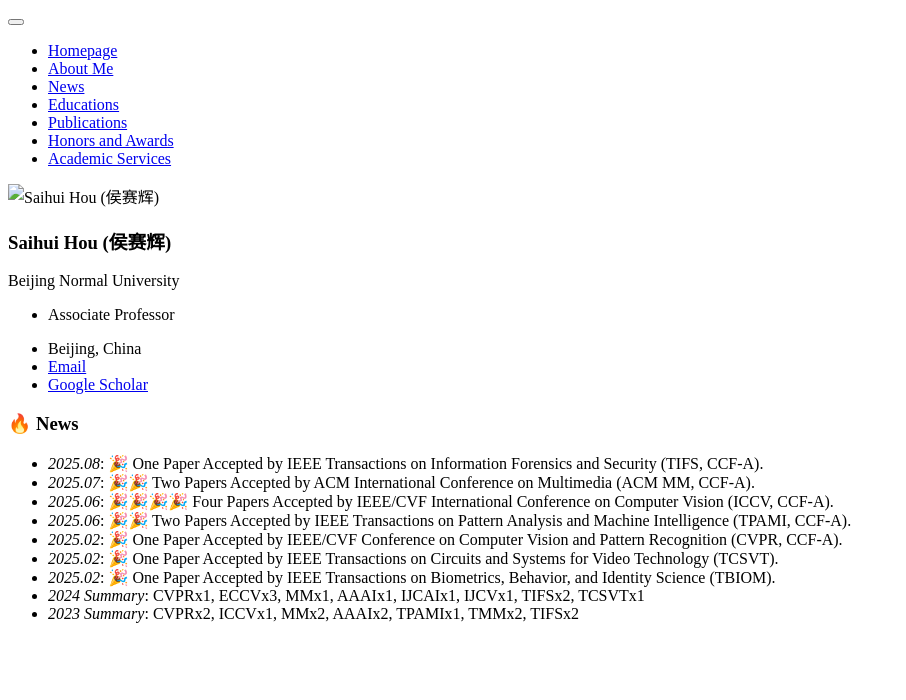
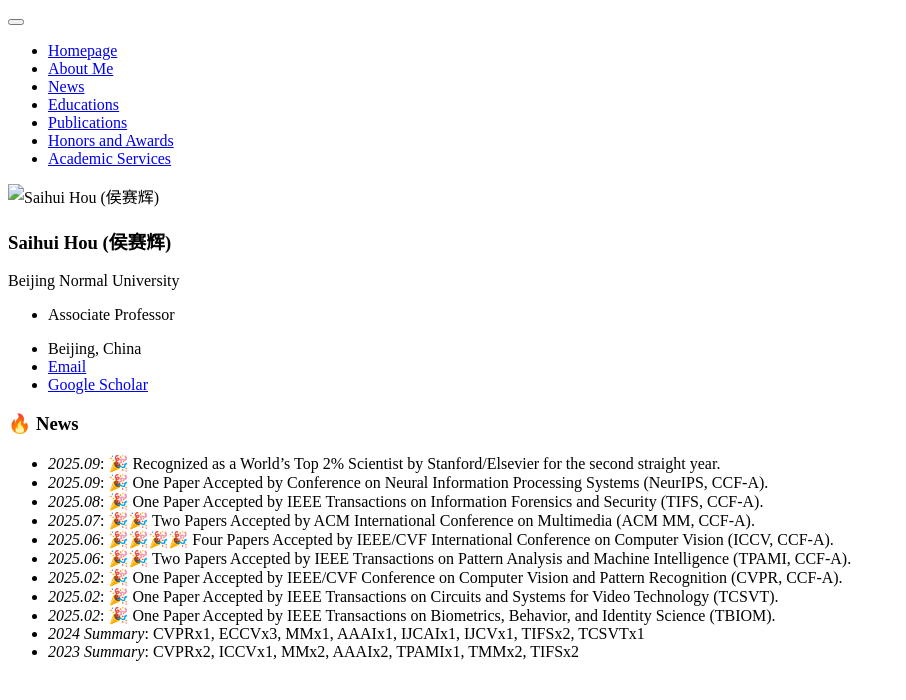
Before and after one commit to hshustc/hshustc.github.io, a Jekyll site: the page built from _pages/includes/2-news.md, in a window 1280 px wide. Shown: the top 700 px of the page, without its empty margins (0-906 px from the left). Built offline with Jekyll 4.4.1, drawn with Linux system fonts in a browser that asks for light colours; our own code applies the rules of GitHub Pages for plain Markdown files.

Commit message:
Update News

```diff
--- a/_pages/includes/2-news.md
+++ b/_pages/includes/2-news.md
@@ -1,4 +1,6 @@
 # 🔥 News
+- *2025.09*: 🎉 Recognized as a World's Top 2% Scientist by Stanford/Elsevier for the second straight year.
+- *2025.09*: 🎉 One Paper Accepted by Conference on Neural Information Processing Systems (NeurIPS, CCF-A).
 - *2025.08*: 🎉 One Paper Accepted by IEEE Transactions on Information Forensics and Security (TIFS, CCF-A).
 - *2025.07*: 🎉🎉 Two Papers Accepted by ACM International Conference on Multimedia (ACM MM, CCF-A).
 - *2025.06*: 🎉🎉🎉🎉 Four Papers Accepted by IEEE/CVF International Conference on Computer Vision (ICCV, CCF-A).
```
